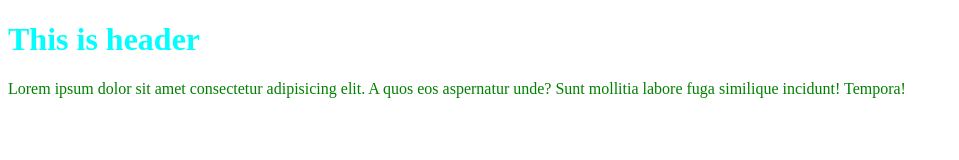
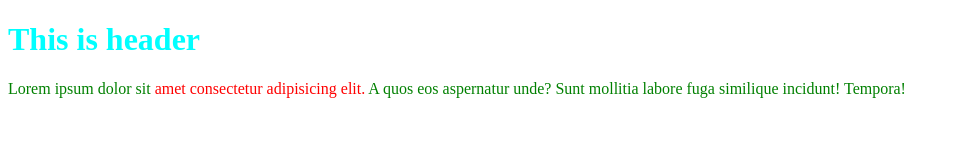
Before and after one commit to siddikthecoder/my-second-repo, a plain HTML site: page index.html in a window 1280 px wide. Shown: the whole page, without its empty margins (0-959 px from the left). Drawn offline with Linux system fonts and the light colour scheme.

Commit message:
style added

```diff
--- a/index.html
+++ b/index.html
@@ -9,7 +9,7 @@
 </head>
 <body>
     <h1>This is header</h1>
-    <p>Lorem ipsum dolor sit amet consectetur adipisicing elit. A quos eos aspernatur unde? Sunt mollitia labore fuga similique incidunt! Tempora!</p>
+    <p>Lorem ipsum dolor sit <span>amet consectetur adipisicing elit.</span> A quos eos aspernatur unde? Sunt mollitia labore fuga similique incidunt! Tempora!</p>
 
 </body>
 </html>
```
